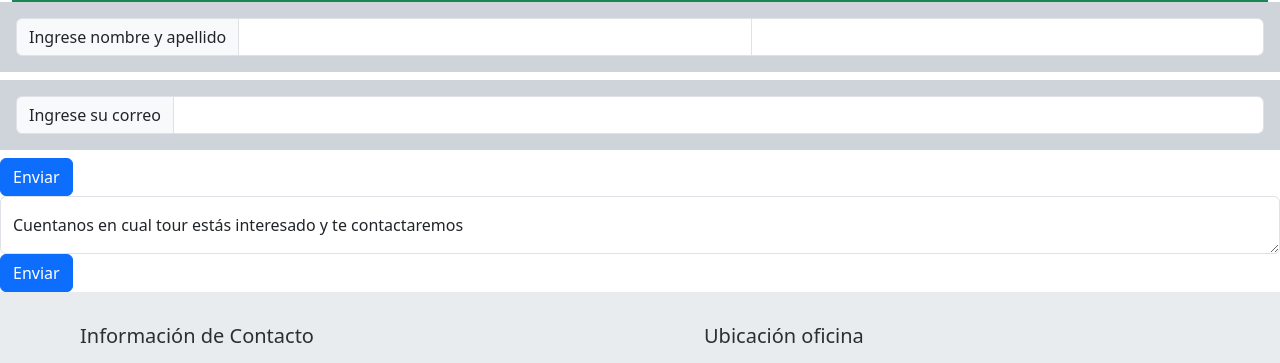
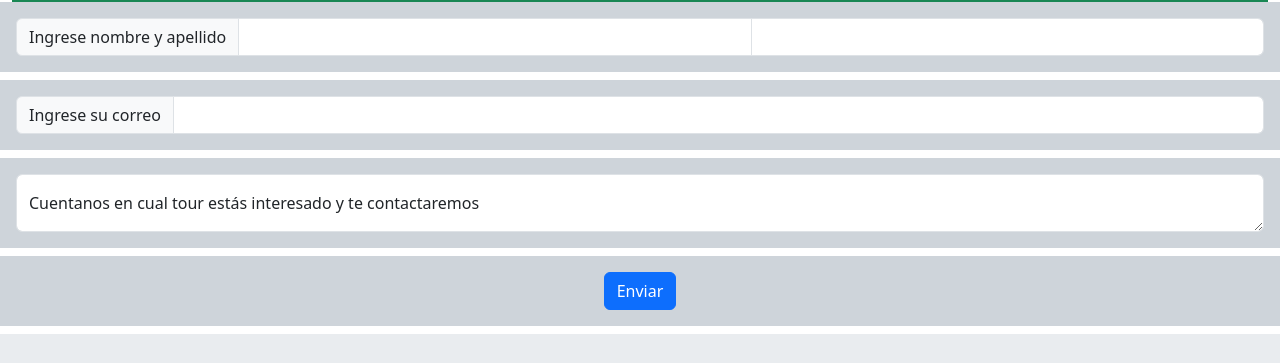
Before and after one commit to pablomr21/pf-pablo-mejia-quindio-outdoors, a website: page pages/bs_contact.html in a window 1280 px wide. Shown: the part 196-559 px from the top of the page. Drawn offline with nearby package versions, Linux system fonts and the light colour scheme.

Commit message:
Se agrega formulario de texto

```diff
--- a/pages/bs_contact.html
+++ b/pages/bs_contact.html
@@ -66,19 +66,28 @@
                   </div>
               </div>
             </section>
-            <div class="w-100">
-              <button type="submit" class="btn btn-primary ml-3">Enviar</button>
+         <!-- Formulario en qué plan estas interesado-->
+         <section class="container-fluid p-3 mb-2 bg-dark-subtle text-emphasis-dark">
+          <div class="row">
+              <div class="col-sm-12 col-md-12 col-lg-12 tarjeta fw">
+                <div class="form-floating w-100">
+                  <textarea class="form-control" placeholder="Leave a comment here" id="floatingTextarea"></textarea>
+                  <label for="floatingTextarea">Cuentanos en cual tour estás interesado y te contactaremos</label>
+                </div>
+              </div>
+          </div>
+        </section>
+          <!-- Botón de enviar-->
+
+          <section class="container-fluid p-3 mb-2 bg-dark-subtle text-emphasis-dark">
+            <div class="row">
+                <div class="col-sm-12 col-md-12 col-lg-12 tarjeta">
+                  <div class="form-floating">
+                    <button type="submit" class="btn btn-primary ml-3">Enviar</button>
+                  </div>
+                </div>
             </div>
-         <!-- Formulario correo-->
-            <div class="form-floating">
-              <textarea class="form-control" placeholder="Leave a comment here" id="floatingTextarea"></textarea>
-              <label for="floatingTextarea">Cuentanos en cual tour estás interesado y te contactaremos</label>
-            </div>
-          <!-- Botón de enviar-->
-            <div class="w-100">
-              <button type="submit" class="btn btn-primary ml-3">Enviar</button>
-            </div>
-
+          </section>
     </main>
     <!--- Footer------->
     <footer class="p-3 mb-2 bg-body-secondary">
```
